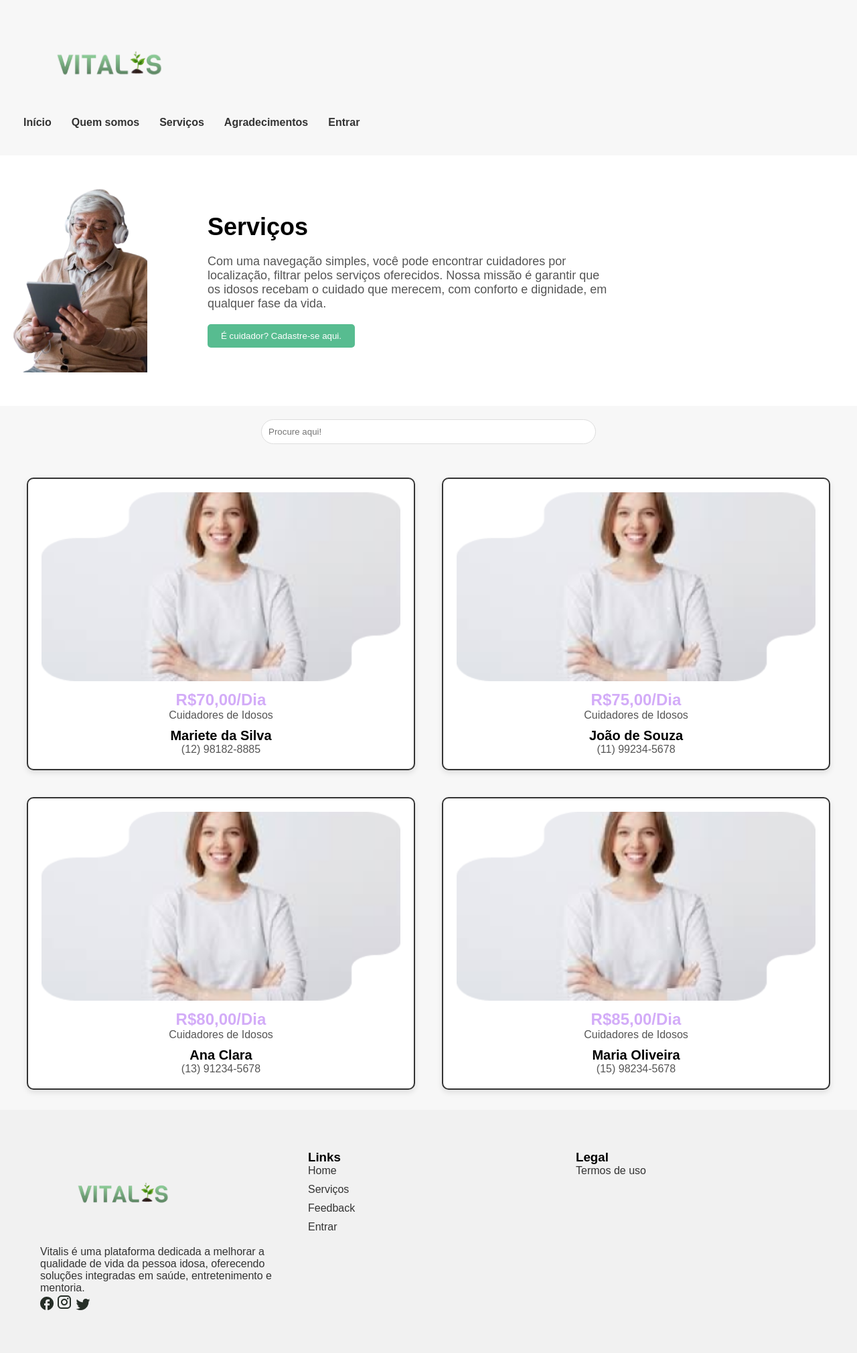
After one commit to dev-luanA/Vitalis, a PHP site: page /servicos.php in a window 1280 px wide. The commit adds this page. Shown: the whole page at 67% size. Run offline with PHP 8.4, Linux system fonts and the light colour scheme.

Commit message:
Servicos inicio

```diff
--- a/home.php
+++ b/home.php
@@ -14,7 +14,7 @@
       <ul class="nav-links">
         <li><a href="inicio.php">Início</a></li>
         <li><a href="sobrenos.php">Quem somos</a></li>
-        <li><a href="#servicos">Serviços</a></li>
+        <li><a href="servicos.php">Serviços</a></li>
         <li><a href="#feedbacks">Agradecimentos</a></li>
         <li><a href="entrar.php">Entrar</a></li>
       </ul>
--- /dev/null
+++ b/servicos.css
@@ -0,0 +1,192 @@
+* {
+    margin: 0;
+    padding: 0;
+    box-sizing: border-box;
+  }
+
+  body {
+    font-family: Arial, sans-serif;
+    background-color: #f7f7f7;
+  }
+  header {
+    display: flex;
+    flex-direction: column;
+    padding: 20px;
+    position: relative;
+    z-index: 2;
+}
+
+header .logo img {
+    height: 150px;
+
+}
+
+header ul {
+    display: flex;
+    list-style: none;
+    margin-bottom: 20px;
+}
+
+header ul li {
+    margin: 0 15px;
+}
+
+header ul li a {
+    text-decoration: none;
+    color: #333;
+    font-weight: bold;
+    transition: color 0.5s ease;
+}
+
+header ul li a:hover {
+    color: #968EEB;
+}
+
+  .hero {
+    display: flex;
+    align-items: center;
+    padding: 50px 20px;
+    background-color: white;
+  }
+
+  .hero img {
+    width: 200px;
+    margin-right: 40px;
+  }
+
+  .texto-servicos {
+    max-width: 600px;
+    margin-left: 50px; /* Adiciona margem à esquerda para mover o texto à direita */
+  }
+
+  .texto-servicos h2 {
+    font-size: 36px;
+    margin-bottom: 20px;
+  }
+
+  .texto-servicos p {
+    font-size: 18px;
+    color: #555;
+  }
+
+  .cta-btn {
+    padding: 10px 20px;
+    background-color: #57bc90;
+    color: white;
+    border: none;
+    border-radius: 5px;
+    cursor: pointer;
+    margin-top: 20px;
+  }
+
+  .search-bar {
+    display: flex;
+    justify-content: center;
+    padding: 20px;
+  }
+
+  .search-bar input {
+    width: 500px;
+    padding: 10px;
+    border-radius: 20px;
+    border: 1px solid #ddd;
+  }
+
+  .cards {
+  display: flex;
+  justify-content: center;
+  flex-wrap: wrap;
+  gap: 20px; /* Adiciona espaçamento entre os cards */
+  padding: 20px;
+}
+
+.card {
+  background-color: white;
+  border-radius: 10px;
+  margin: 10px;
+  box-shadow: 0 4px 8px rgba(0, 0, 0, 0.1);
+  width: calc(50% - 40px); /* Ajuste para dois cards por linha */
+  text-align: center;
+  padding: 20px;
+  transition: transform 0.2s;
+  border: 2px solid #333;
+}
+
+  .card:hover {
+    transform: scale(1.05); /* Efeito de zoom ao passar o mouse */
+  }
+
+  .card img {
+    width: 100%;
+    border-radius: 10px;
+  }
+
+  .card-info {
+    margin-top: 10px;
+  }
+
+  .card-info h3 {
+    color: #d3acf8;
+    font-size: 24px;
+  }
+
+  .card-info p {
+    color: #555;
+  }
+
+  .card-info h4 {
+    margin-top: 10px;
+    font-size: 20px;
+  }
+
+
+
+
+
+footer {
+    background-color: #f1f1f1;
+    padding: 40px 20px;
+    display: flex;
+    flex-wrap: wrap;
+    justify-content: space-between;
+}
+
+footer .container {
+    display: flex;
+    justify-content: space-between;
+    width: 100%;
+    max-width: 1200px;
+    margin: 0 auto;
+}
+
+footer .footer-section {
+    flex: 1;
+    margin: 20px;
+}
+
+footer .footer-logo {
+    max-width: 240px;
+    margin-bottom: 10px;
+}
+
+footer ul {
+    list-style: none;
+}
+
+footer ul li {
+    margin-bottom: 10px;
+}
+
+footer ul li a {
+    text-decoration: none;
+    color: #333;
+    transition: color 0.3s ease;
+}
+
+footer ul li a:hover {
+    color: #968EEB;
+}
+
+footer p {
+    color: #333;
+}
--- /dev/null
+++ b/servicos.php
@@ -0,0 +1,107 @@
+<!DOCTYPE html>
+<html lang="pt-br">
+<head>
+  <meta charset="UTF-8">
+  <meta name="viewport" content="width=device-width, initial-scale=1.0">
+  <link rel="stylesheet" href="servicos.css">
+  <title>Serviços - Vitalis</title>
+</head>
+<body>
+
+<header>
+    <div class="logo">
+      <img src="img/logo.png" alt="Logo">
+    </div>
+      <ul class="nav-links">
+        <li><a href="inicio.php">Início</a></li>
+        <li><a href="sobrenos.php">Quem somos</a></li>
+        <li><a href="#servicos">Serviços</a></li>
+        <li><a href="#feedbacks">Agradecimentos</a></li>
+        <li><a href="entrar.php">Entrar</a></li>
+      </ul>
+  </header>
+
+  <section class="hero">
+    <img src="img/idosotablet.png" alt="Idoso usando tablet">
+    <div class="texto-servicos">
+      <h2>Serviços</h2>
+      <p>Com uma navegação simples, você pode encontrar cuidadores por localização, filtrar pelos serviços oferecidos. Nossa missão é garantir que os idosos recebam o cuidado que merecem, com conforto e dignidade, em qualquer fase da vida.</p>
+      <button class="cta-btn">É cuidador? Cadastre-se aqui.</button>
+    </div>
+  </section>
+
+  <div class="search-bar">
+    <input type="text" placeholder="Procure aqui!">
+  </div>
+
+  <section class="cards">
+    <!-- Primeiro cartão -->
+    <div class="card">
+      <img src="img/cuidador.png" alt="Cuidador Mariete da Silva">
+      <div class="card-info">
+        <h3>R$70,00/Dia</h3>
+        <p>Cuidadores de Idosos</p>
+        <h4>Mariete da Silva</h4>
+        <p>(12) 98182-8885</p>
+      </div>
+    </div>
+    <!-- Segundo cartão -->
+    <div class="card">
+      <img src="img/cuidador.png" alt="Cuidador João de Souza">
+      <div class="card-info">
+        <h3>R$75,00/Dia</h3>
+        <p>Cuidadores de Idosos</p>
+        <h4>João de Souza</h4>
+        <p>(11) 99234-5678</p>
+      </div>
+    </div>
+    <!-- Terceiro cartão -->
+    <div class="card">
+      <img src="img/cuidador.png" alt="Cuidador Ana Clara">
+      <div class="card-info">
+        <h3>R$80,00/Dia</h3>
+        <p>Cuidadores de Idosos</p>
+        <h4>Ana Clara</h4>
+        <p>(13) 91234-5678</p>
+      </div>
+    </div>
+    <!-- Quarto cartão -->
+    <div class="card">
+      <img src="img/cuidador.png" alt="Cuidador Maria Oliveira">
+      <div class="card-info">
+        <h3>R$85,00/Dia</h3>
+        <p>Cuidadores de Idosos</p>
+        <h4>Maria Oliveira</h4>
+        <p>(15) 98234-5678</p>
+      </div>
+    </div>
+  </section>
+
+  <footer>
+    <div class="container">
+      <div class="footer-section">
+        <img src="img/logo.png" alt="Logo" class="footer-logo">
+        <p>Vitalis é uma plataforma dedicada a melhorar a qualidade de vida da pessoa idosa, oferecendo soluções integradas em saúde, entretenimento e mentoria.</p>
+        <a href="#"><img src="img/facebook.png" alt="Facebook"></a>
+        <a href="#"><img src="img/instagram.png" alt="Instagram"></a>
+        <a href="#"><img src="img/twitter.png" alt="Twitter"></a>
+      </div>
+      <div class="footer-section">
+        <h3>Links</h3>
+        <ul>
+          <li><a href="#">Home</a></li>
+          <li><a href="#">Serviços</a></li>
+          <li><a href="#">Feedback</a></li>
+          <li><a href="#">Entrar</a></li>
+        </ul>
+      </div>
+      <div class="footer-section">
+        <h3>Legal</h3>
+        <p>Termos de uso</p>
+      </div>
+    </div>
+  </footer>
+
+
+</body>
+</html>
--- a/sobrenos.php
+++ b/sobrenos.php
@@ -13,7 +13,7 @@
         <nav id="nav-menu" class="nav-menu">
             <ul>
                 <li><a href="home.php">Home</a></li>
-                <li><a href="inicio.php">Serviços</a></li>
+                <li><a href="servicos.php">Serviços</a></li>
                 <li><a href="home.php">Agradecimentos</a></li>
             </ul>
         </nav>
```
Also changed, not shown: img/cuidador.png (added), img/idosotablet.png (added).
